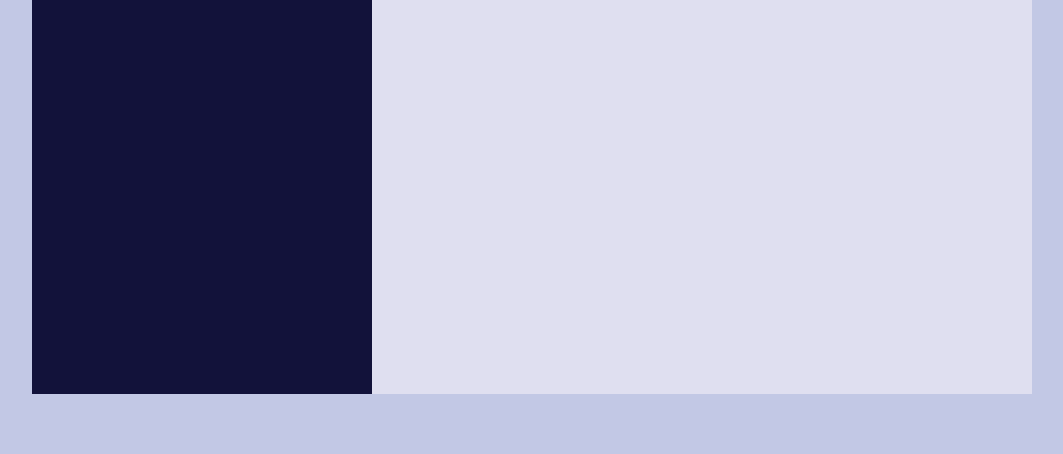
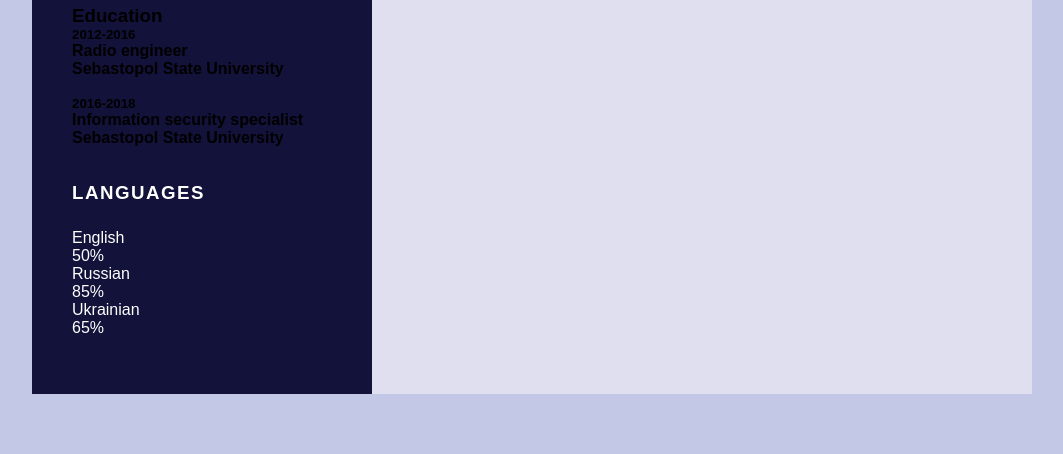
Before and after one commit to Edem7777/rsschool-cv, a plain HTML site: page index.html in a window 1280 px wide. Shown: the part 666-1120 px from the top of the page, without its empty margins (108-1171 px from the left). Drawn offline with Linux system fonts and the light colour scheme; files whose address does not match are found by name; a web font is replaced by a local one.

Commit message:
feat: add Education and Languages in html file

```diff
--- a/index.html
+++ b/index.html
@@ -4,13 +4,14 @@
   <meta charset="UTF-8">
   <meta http-equiv="X-UA-Compatible" content="IE=edge">
   <meta name="viewport" content="width=device-width, initial-scale=1.0">
-  <title>My CV</title>
+  <title>CV</title>
   <link rel="stylesheet" href="https://cdnjs.cloudflare.com/ajax/libs/font-awesome/4.7.0/css/font-awesome.css" integrity="sha512-5A8nwdMOWrSz20fDsjczgUidUBR8liPYU+WymTZP1lmY9G6Oc7HlZv156XqnsgNUzTyMefFTcsFH/tnJE/+xBg==" crossorigin="anonymous" referrerpolicy="no-referrer" />
   <link rel="stylesheet" type="text/css" href="style.css">
 
 </head>
 <body>
-  <div class="container">
+
+  <main class="container">
       <div class="left_Side">
         <div class="profileText">
           <div class="imgBox">
@@ -19,7 +20,7 @@
           <h2> Edem Rustemovich <br> <span>Web Developer</span> </h2>
         </div>
 
-        <div class="contactInfo"></div>
+        <div class="contactInfo">
           <h3 class="title">My contact</h3>
             <ul class="list">
               <li>
@@ -31,19 +32,62 @@
                 <span class="text">karll1995@yandex.ru</span>
               </li>
               <li>
-              <span class="icon"><i class="fa fa-telegram" aria-hidden="true"></i></span>
+                <span class="icon"> <i class="fa fa-telegram" aria-hidden="true"></i></span>
                 <span class="text">@E_d_e_M</span>
               </li>
               <li>
                 <span class="icon"><i class="fa fa-map-marker" aria-hidden="true"></i></span>
                 <span class="text">Crimea, Simferopol</span>
               </li>
-
             </ul>
         </div>
+
+          <div class="Education">
+            <h3 id="education">Education</h3>
+            <h5 class="year">2012-2016</h5>
+              <div class="educationInfo">
+                <h4>Radio engineer</h4>
+                <h4 class="textUnever">Sebastopol State University</h4>
+              </div>
+              <br>
+            <h5 class="year">2016-2018</h5>
+              <div class="educationInfo">
+                <h4>Information security specialist</h4>
+                <h4 class="textUnever">Sebastopol State University</h4>
+              </div>
+          </div>
+
+          <div class="contactInfo Languag">
+            <h3 class="title">Languages</h3>
+              <ul class="list">
+                <li>
+                  <span class="text">English</span>
+                  <p class="textPersent">50%</p>
+                  <span class="persent">
+                    <div style="width: 50%;"></div>
+                  </span>
+                </li>
+                <li>
+                  <span class="text">Russian</span>
+                  <p class="textPersent">85%</p>
+                  <span class="persent">
+                    <div style="width: 85%;"></div>
+                  </span>
+                </li>
+                <li>
+                  <span class="text">Ukrainian</span>
+                  <p class="textPersent">65%</p>
+                  <span class="persent">
+                    <div style="width: 65%;"></div>
+                  </span>
+                </li>
+              </ul>
+          </div>
+      </div>
+
     <div class="right_Side">
 
     </div>
-  </div>
+  </main>
 </body>
 </html>
```
Lines whose indentation alone changed are shown as unchanged.
